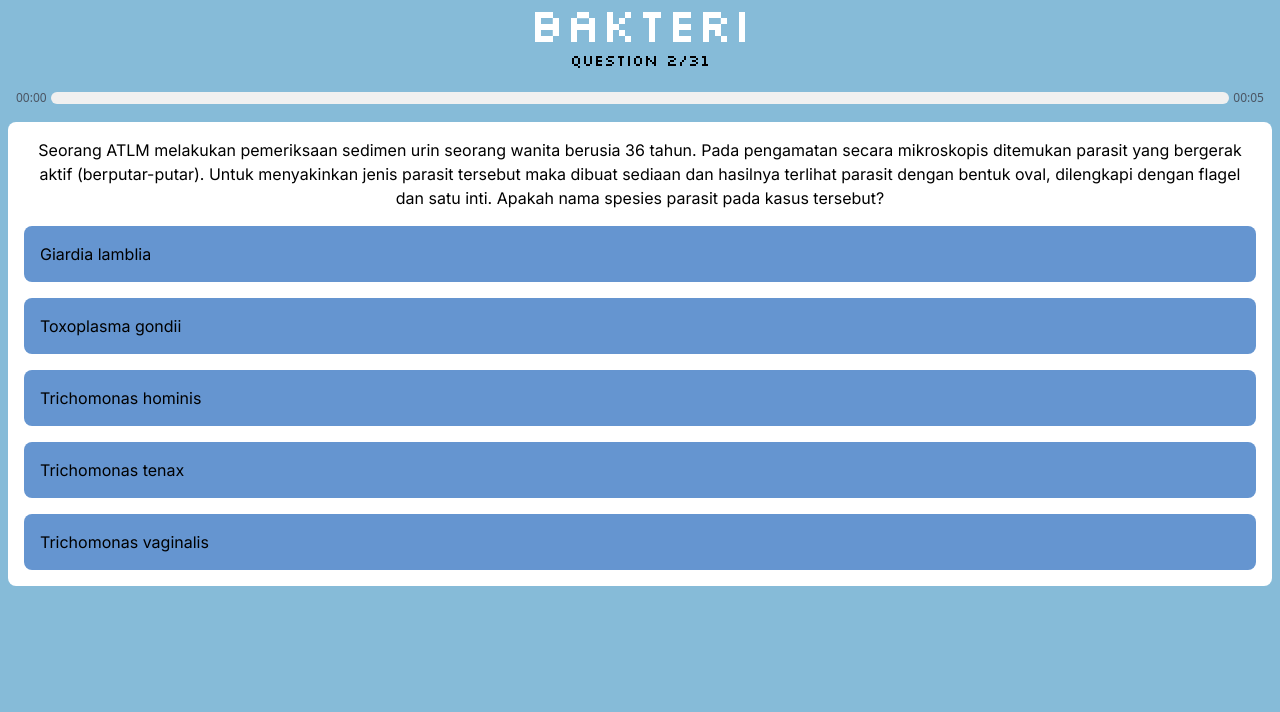
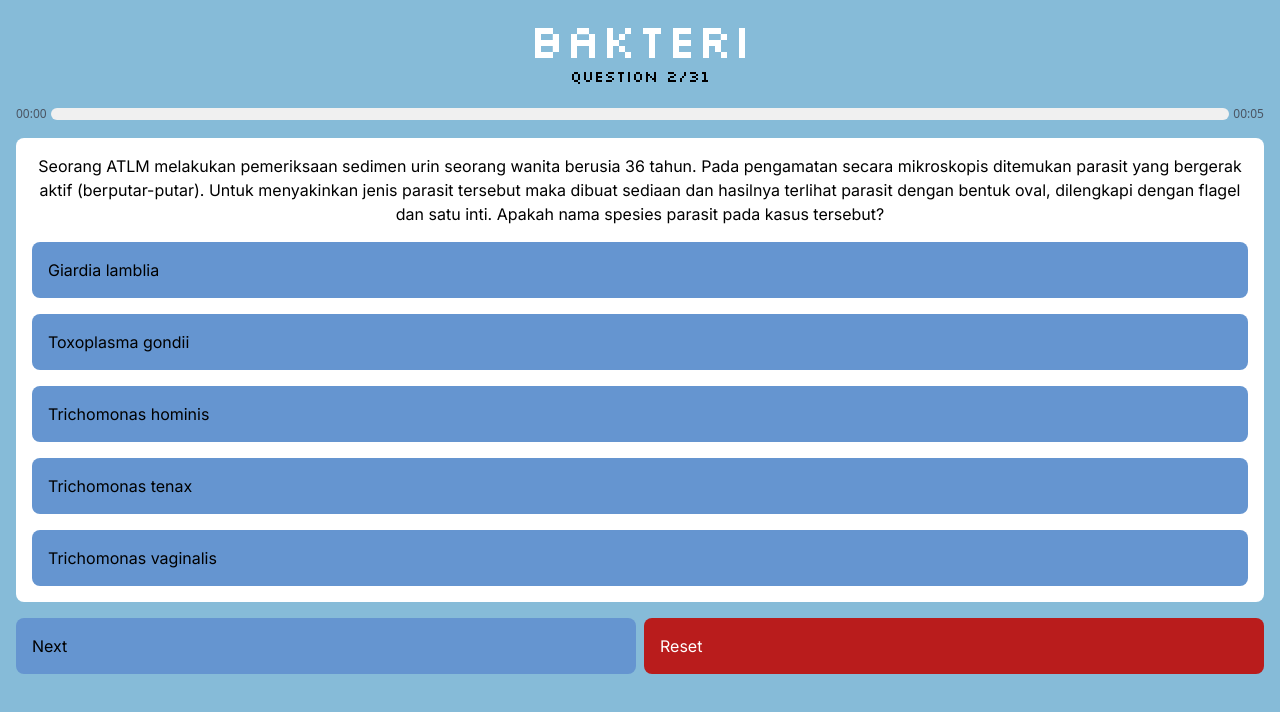
Before and after one commit to ibldzn/quizapp, a React (Vite) app: page /categories/bakteri in a window 1280 px wide. Shown: the top 712 px of the page. Built offline with nearby package versions, Linux system fonts and the light colour scheme.

Commit message:
update quiz

```diff
--- a/src/hooks/useAnswer.tsx
+++ b/src/hooks/useAnswer.tsx
@@ -22,8 +22,16 @@ export const useAnswer = (category: string) => {
     }));
   };
 
+  const resetAnswers = () => {
+    setAnswer((prev) => ({
+      ...prev,
+      [category]: [],
+    }));
+  };
+
   return {
     answers: answer[category],
     addAnswer,
+    resetAnswers,
   };
 };
--- a/src/pages/Quiz.tsx
+++ b/src/pages/Quiz.tsx
@@ -3,6 +3,7 @@ import { useNavigate, useParams } from "react-router-dom";
 import { useQuestions } from "../context/Questions";
 import { useEffect, useRef, useState } from "react";
 import { Options } from "../components/Options";
+import { useAnswer } from "../hooks/useAnswer";
 
 const TIME_LIMIT = 5; // seconds
 
@@ -21,14 +22,16 @@ export const Quiz = () => {
   const navigate = useNavigate();
   const questions = useQuestions();
   const { category } = useParams();
+  const { answers, addAnswer, resetAnswers } = useAnswer(category!);
   const timerRef = useRef<number | null>(null);
   const [quizFinished, setQuizFinished] = useState(false);
   const [timePassed, setTimePassed] = useState(0);
   const [activeQuestions, setActiveQuestions] = useState(questions[category!]);
-  const [questionNumber, setQuestionNumber] = useState(0);
+  const [questionNumber, setQuestionNumber] = useState(answers?.length || 0);
   const [currentQuestion, setCurrentQuestion] = useState(
     activeQuestions[questionNumber]
   );
+  const [selectedAnswer, setSelectedAnswer] = useState(-1);
 
   const setupTimer = () => {
     if (timerRef.current) {
@@ -38,6 +41,20 @@ export const Quiz = () => {
     timerRef.current = setInterval(() => {
       setTimePassed((prev) => (prev >= TIME_LIMIT ? TIME_LIMIT : prev + 1));
     }, 1000);
+  };
+
+  const handleNextQuestion = () => {
+    if (questionNumber + 1 < activeQuestions.length) {
+      setQuestionNumber((prev) => prev + 1);
+      setCurrentQuestion(activeQuestions[questionNumber + 1]);
+      setTimePassed(0);
+    } else {
+      setQuizFinished(true);
+
+      // setTimeout(() => {
+      //   navigate(`/results/${category}`);
+      // }, 2000);
+    }
   };
 
   useEffect(() => {
@@ -52,22 +69,13 @@ export const Quiz = () => {
 
   useEffect(() => {
     if (timePassed >= TIME_LIMIT) {
-      if (questionNumber + 1 < activeQuestions.length) {
-        setQuestionNumber((prev) => prev + 1);
-        setCurrentQuestion(activeQuestions[questionNumber + 1]);
-        setTimePassed(0);
-      } else {
-        setQuizFinished(true);
-
-        // setTimeout(() => {
-        //   navigate(`/results/${category}`);
-        // }, 2000);
-      }
+      handleNextQuestion();
+      addAnswer(questionNumber, -1, false);
     }
   }, [timePassed]);
 
   return (
-    <div className="flex flex-col items-center w-screen h-screen bg-[#86BBD8] overflow-auto">
+    <div className="flex flex-col items-center w-screen h-screen bg-[#86BBD8] overflow-auto p-4">
       <h1 className="text-3xl sm:text-5xl text-center font-silkscreen text-white">
         {category}
       </h1>
@@ -76,7 +84,7 @@ export const Quiz = () => {
       </span>
       <div
         key={questionNumber}
-        className="flex justify-center items-center w-full mt-[18px] px-4"
+        className="flex justify-center items-center w-full mt-[18px]"
       >
         {/* Start time */}
         <span className="text-gray-600 text-xs font-normal">
@@ -98,7 +106,7 @@ export const Quiz = () => {
         </span>
       </div>
       <div
-        className={`flex flex-col items-center bg-white w-[calc(100%_-_1rem)] h-${
+        className={`flex flex-col items-center bg-white w-full h-${
           currentQuestion.image ? "full" : "auto"
         } m-4 p-4 rounded-lg`}
       >
@@ -113,15 +121,43 @@ export const Quiz = () => {
           {currentQuestion.question}
         </span>
         <div className="flex flex-col w-full gap-4">
-          {currentQuestion.choices.map((choice) => (
-            <div
+          {currentQuestion.choices.map((choice, index) => (
+            <button
               key={choice}
-              className="flex flex-col justify-center bg-[#6595d0] w-full p-4 rounded-lg hover:cursor-pointer hover:bg-[#4a80c0]"
+              className="flex flex-col text-start font-inter bg-[#6595d0] w-full p-4 rounded-lg hover:cursor-pointer hover:bg-[#4a80c0]"
+              onClick={() => {
+                if (
+                  !answers.find(
+                    (answer) => answer.questionNumber === questionNumber
+                  )
+                ) {
+                  addAnswer(
+                    questionNumber,
+                    index,
+                    index === currentQuestion.answer
+                  );
+                }
+                handleNextQuestion();
+              }}
             >
-              <div className="font-inter">{choice}</div>
-            </div>
+              {choice}
+            </button>
           ))}
         </div>
+      </div>
+      <div className="flex w-full gap-2">
+        <button className="flex flex-col text-start font-inter bg-[#6595d0] w-3/4 sm:w-full p-4 rounded-lg hover:cursor-pointer hover:bg-[#4a80c0]">
+          Next
+        </button>
+        <button
+          className="flex flex-col text-start text-white font-inter bg-red-700 w-1/4 sm:w-full p-4 rounded-lg hover:cursor-pointer hover:bg-red-600"
+          onClick={() => {
+            resetAnswers();
+            window.location.reload();
+          }}
+        >
+          Reset
+        </button>
       </div>
     </div>
   );
```
